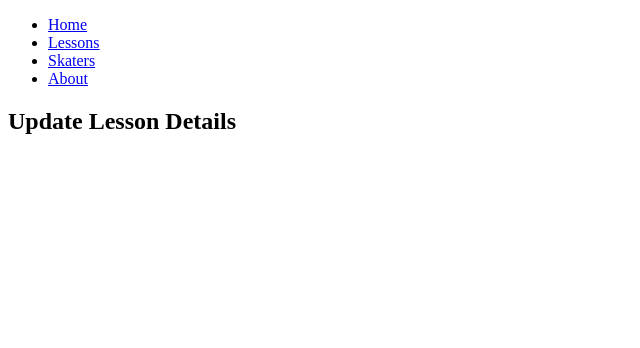
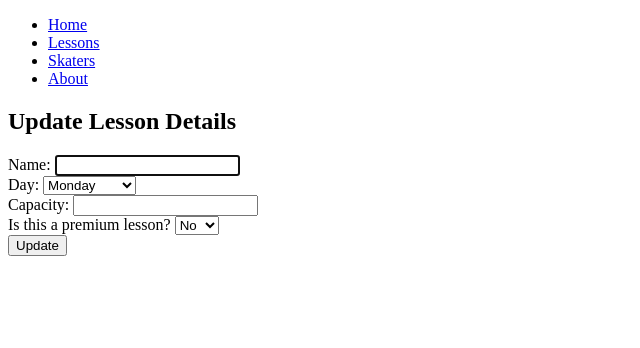
Before and after one commit to alexgjohn/RinkedIn, a Flask app: page /lessons/1/edit in a window 1280 px wide. Shown: the top 348 px of the page, without its empty margins (0-640 px from the left). Run offline with Flask 3, Linux system fonts and the light colour scheme; data that the repository does not hold is empty; some libraries are stand-ins or nearby versions.

Commit message:
took away skater count function but cracked the update for lessons

```diff
--- a/roller_rink/console.py
+++ b/roller_rink/console.py
@@ -32,3 +32,6 @@
 level_repo.save(level3)
 level4 = Level(skater1, lesson1, "Beginner")
 level_repo.save(level4)
+
+lesson1 = Lesson("Ice Skating", "Monday", 10, False)
+lesson_repo.update(lesson1)
--- a/roller_rink/controllers/lessons_controller.py
+++ b/roller_rink/controllers/lessons_controller.py
@@ -18,8 +18,7 @@
 def show(id):
     lesson = lesson_repo.select(id)
     skaters_in_lesson = skater_repo.get_skaters_in_lesson(lesson)
-    spaces = lesson.capacity - lesson.skater_count
-    return render_template('lessons/show.jinja', lesson = lesson, skaters_in_lesson = skaters_in_lesson, spaces = spaces, title = lesson.name)
+    return render_template('lessons/show.jinja', lesson = lesson, skaters_in_lesson = skaters_in_lesson, title = lesson.name)
 
 # route for new lesson - get
 @lessons_blueprint.route('/lessons/new', methods = ['GET'])
@@ -47,6 +46,19 @@
     days = ["Monday", "Tuesday", "Wednesday", "Thursday", "Friday", "Saturday", "Sunday"]
     return render_template('lessons/edit.jinja', lesson = lesson, days = days, title = "Update Lesson Details")
 
+
+
 # route for update lesson - post
+@lessons_blueprint.route("/lessons/<id>", methods = ['POST'])
+def update_lesson(id):
+    name = request.form['name']
+    day = request.form['day']
+    capacity = int(request.form['capacity'])
+    premium = request.form['premium']
+    lesson = Lesson(name, day, capacity, premium, id)
+    lesson_repo.update(lesson)
+    return redirect('/lessons')
+
+
 
 # route for delete lesson - post - NOT MVP
--- a/roller_rink/db/roller_rink.sql
+++ b/roller_rink/db/roller_rink.sql
@@ -16,7 +16,6 @@
     name VARCHAR(255),
     day VARCHAR(255),
     capacity INT,
-    skater_count INT,
     premium BOOLEAN
 );
 
@@ -32,8 +31,8 @@
 
 INSERT INTO skaters (full_name, premium_member) VALUES ('Wheels Smith', true);
 INSERT INTO skaters (full_name, premium_member) VALUES ('Skate Beckinsale', false);
-INSERT INTO lessons (name, day, capacity, skater_count, premium) VALUES ('Speed Skating', 'Monday', 10, 0, false);
-INSERT INTO lessons (name, day, capacity, skater_count, premium) VALUES ('Artistic Skating', 'Wednesday', 10, 0, false);
+INSERT INTO lessons (name, day, capacity, premium) VALUES ('Speed Skating', 'Monday', 10, false);
+INSERT INTO lessons (name, day, capacity, premium) VALUES ('Artistic Skating', 'Wednesday', 10, false);
 
 -- SELECT skaters.* FROM skaters INNER JOIN levels ON levels.skater_id = skaters.id;
 -- SELECT lessons.* FROM lessons INNER JOIN levels ON levels.lesson_id = lessons.id;
--- a/roller_rink/repositories/lesson_repository.py
+++ b/roller_rink/repositories/lesson_repository.py
@@ -5,8 +5,8 @@
 
 
 def save(lesson):
-    sql = "INSERT INTO lessons (name, day, capacity, skater_count, premium) VALUES (%s, %s, %s, %s, %s) RETURNING *"
-    values = [lesson.name, lesson.day, lesson.capacity, lesson.skater_count, lesson.premium]
+    sql = "INSERT INTO lessons (name, day, capacity, premium) VALUES (%s, %s, %s, %s) RETURNING *"
+    values = [lesson.name, lesson.day, lesson.capacity, lesson.premium]
     results = run_sql(sql, values)
     id = results[0]['id']
     lesson.id = id
@@ -18,7 +18,7 @@
     sql = "SELECT * FROM lessons"
     results = run_sql(sql)
     for row in results:
-        lesson = Lesson(row['name'], row['day'], row['capacity'], row['skater_count'], row['premium'], row['id'])
+        lesson = Lesson(row['name'], row['day'], row['capacity'], row['premium'], row['id'])
         lessons.append(lesson)
     return lessons
 
@@ -30,7 +30,7 @@
     results = run_sql(sql, values)
     if results:
         result = results[0]
-        lesson = Lesson(result['name'], result['day'], result['capacity'], result['skater_count'], result['premium'], result['id'])
+        lesson = Lesson(result['name'], result['day'], result['capacity'], result['premium'], result['id'])
     return lesson
 
 
@@ -46,8 +46,8 @@
 
 
 def update(lesson):
-    sql = "UPDATE lessons SET (name, day, capacity, skater_count, premium) = (%s, %s, %s, %s, %s) WHERE id = %s"
-    values = [lesson.name, lesson.day, lesson.capacity, lesson.skater_count, lesson.premium, lesson.id]
+    sql = "UPDATE lessons SET (name, day, capacity, premium) = (%s, %s, %s, %s) WHERE id = %s"
+    values = [lesson.name, lesson.day, lesson.capacity, lesson.premium, lesson.id]
     run_sql(sql, values)
 
 def get_lessons_by_day(day):
--- a/roller_rink/templates/lessons/edit.jinja
+++ b/roller_rink/templates/lessons/edit.jinja
@@ -3,14 +3,14 @@
 {% block content %}
 <h1>{{ title }}</h1>
 
-{# <form action="/lessons" method="post">
+<form action="/lessons/{{ lesson.id }}" method="post">
     <div>
         <label for="name">Name: </label>
-        <input type="text" id="name" name="name">
+        <input type="text" id="name" name="name" value="{{ lesson.name }}" required autofocus>
     </div>
     <div>
         <label for="day">Day: </label>
-        <select id="day" name="day">
+        <select id="day" name="day" value="{{ lesson.day }}" required>
             {% for day in days %}
             <option value="{{ day }}">{{ day }}</option>
             {% endfor %}
@@ -18,20 +18,20 @@
     </div>
     <div>
         <label for="capacity">Capacity: </label>
-        <input type="number" id="capacity" name="capacity" min="1" value="1">
+        <input type="number" id="capacity" name="capacity" min="1" value="{{ lesson.capacity }}">
 
     </div>
     <div>
         <label for="premium">Is this a premium lesson? </label>
-        <select id="premium" name="premium" value=>
+        <select id="premium" name="premium" value="{{ lesson.premium }}">
             <option value="False">No</option>
             <option value="True">Yes</option>
         </select>
     </div>
     <div>
-        <button type="submit">Create Lesson</button>
+        <button type="submit">Update</button>
     </div>
-</form> #}
+</form>
 {# this saves the lesson successfully, but doesn't pass the premium boolean through to the show page #}
 
 {% endblock %}
```
Also changed, not shown: roller_rink/models/lesson.py (+1 -9 lines), roller_rink/repositories/level_repository.py (+5 -7 lines).
